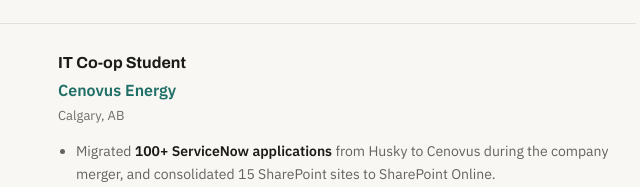
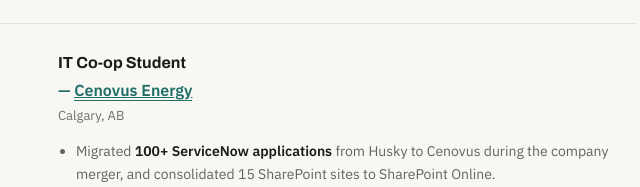
Before and after one commit to ejohnguia/ejohnguia.github.io, a plain HTML site: page index.html in a window 1280 px wide. Shown: the part 2178-2365 px from the top of the page, 380-1020 px from the left. Drawn offline with Linux system fonts and the light colour scheme.

Commit message:
fix: link Cenovus Energy company name in co-op job entry

```diff
--- a/index.html
+++ b/index.html
@@ -248,7 +248,7 @@
         <div class="job-dates">Jun 2020 –<br>Jan 2022</div>
         <div>
           <div class="job-title">IT Co-op Student</div>
-          <div class="job-company">Cenovus Energy</div>
+          <span class="job-company">— <a href="https://www.cenovus.com/" target="_blank" rel="noopener noreferrer" style="color:inherit; text-decoration:underline;">Cenovus Energy</a></span>
           <div class="job-loc">Calgary, AB</div>
           <ul>
             <li>Migrated <strong>100+ ServiceNow applications</strong> from Husky to Cenovus during the company merger, and consolidated 15 SharePoint sites to SharePoint Online.</li>
```
